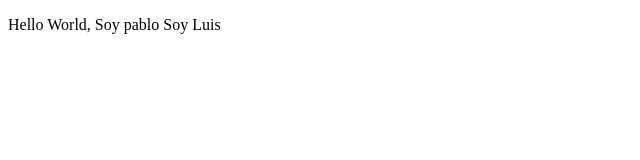
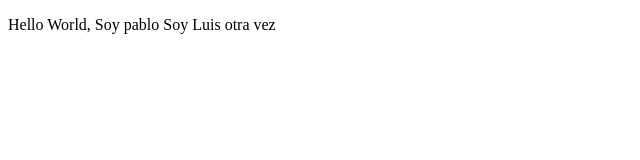
Before and after one commit to PabloValdazoDEV/QHN-Cliente, a React (Vite) app: page / in a window 1280 px wide. Shown: the top 160 px of the page, without its empty margins (0-640 px from the left). Built offline with nearby package versions, Linux system fonts and the light colour scheme.

Commit message:
feat: luis otra vez

```diff
--- a/src/App.jsx
+++ b/src/App.jsx
@@ -4,7 +4,7 @@ function App() {
     <>
       <p className="read-the-docs">
         Hello World, Soy pablo
-        Soy Luis
+        Soy Luis otra vez
       </p>
     </>
   )
```
